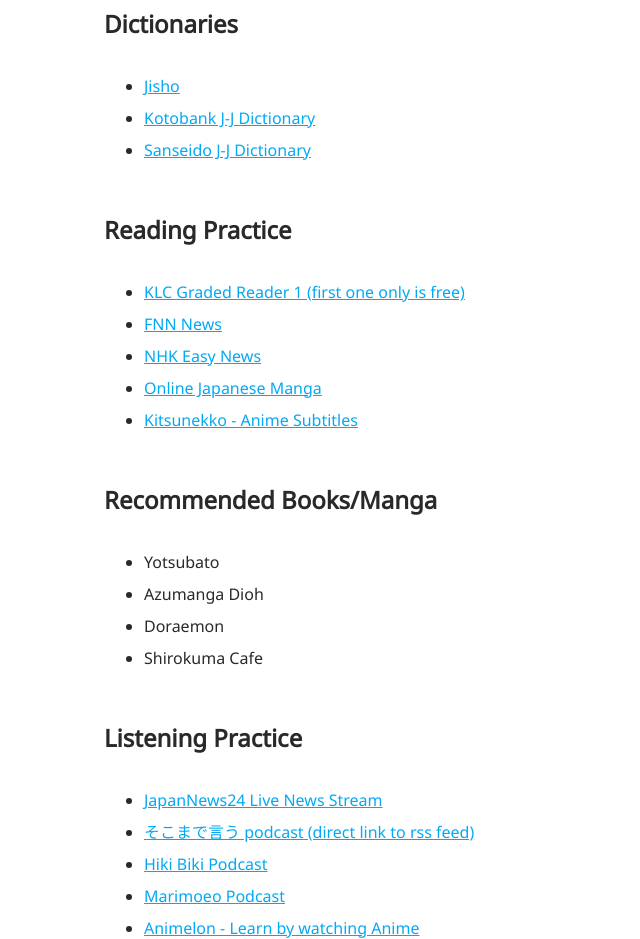
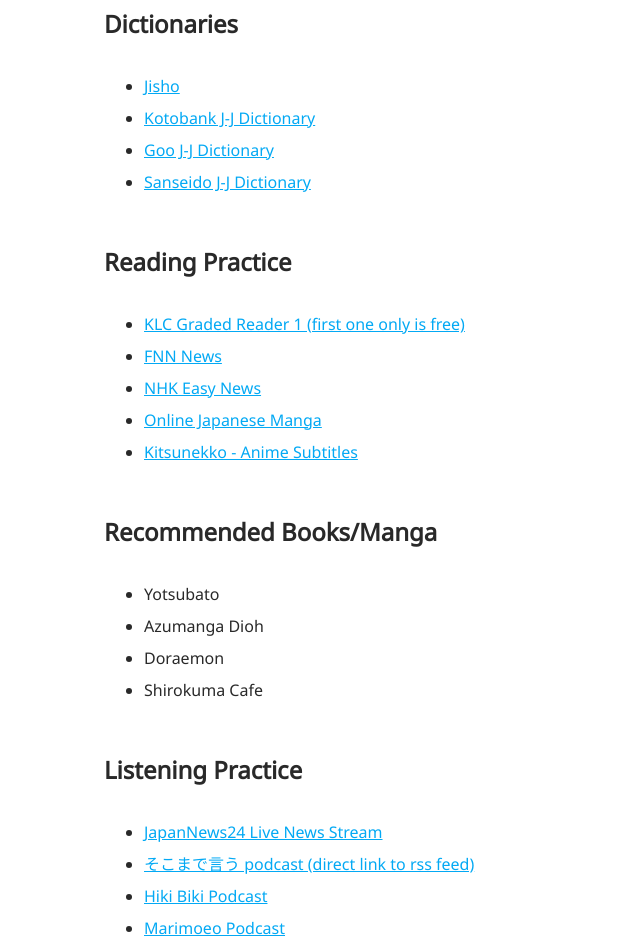
Before and after one commit to TadashiJapanese/resourcelist, a plain HTML site: page index.html in a window 1280 px wide. Shown: the part 2140-3079 px from the top of the page, without its empty margins (0-640 px from the left). Drawn offline with Linux system fonts and the light colour scheme.

Commit message:
Fix broken html

```diff
--- a/index.html
+++ b/index.html
@@ -101,7 +101,7 @@
          <ul>
            <li><a href="http://jisho.org/">Jisho</a>
            <li><a href="https://kotobank.jp/">Kotobank J-J Dictionary</a>
-           <li><a href="https://dictionary.goo.ne.jp/>Goo J-J Dictionary</a>
+           <li><a href="https://dictionary.goo.ne.jp/">Goo J-J Dictionary</a>
            <li><a href="https://www.sanseido.biz/">Sanseido J-J Dictionary</a>
          </ul>
 
```
